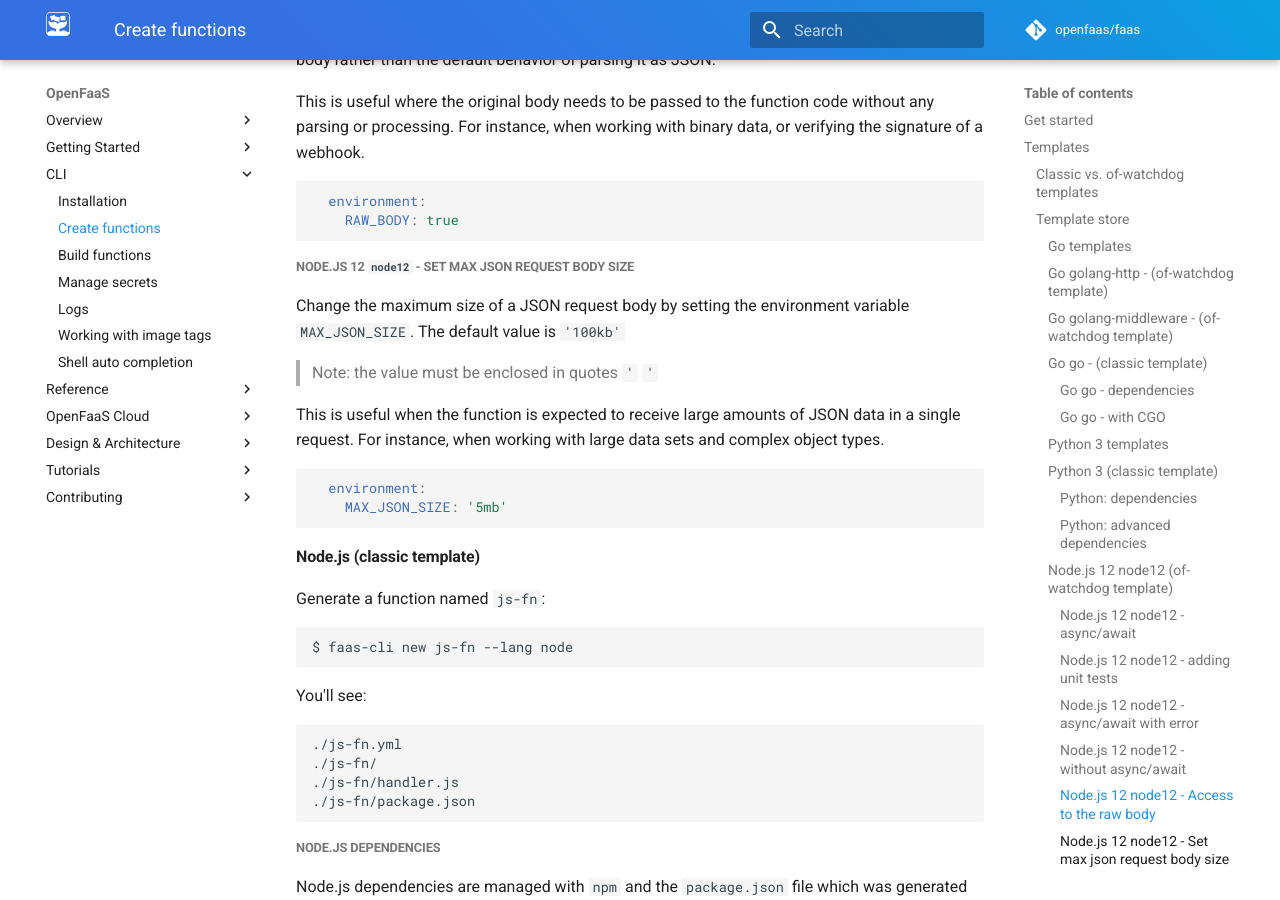
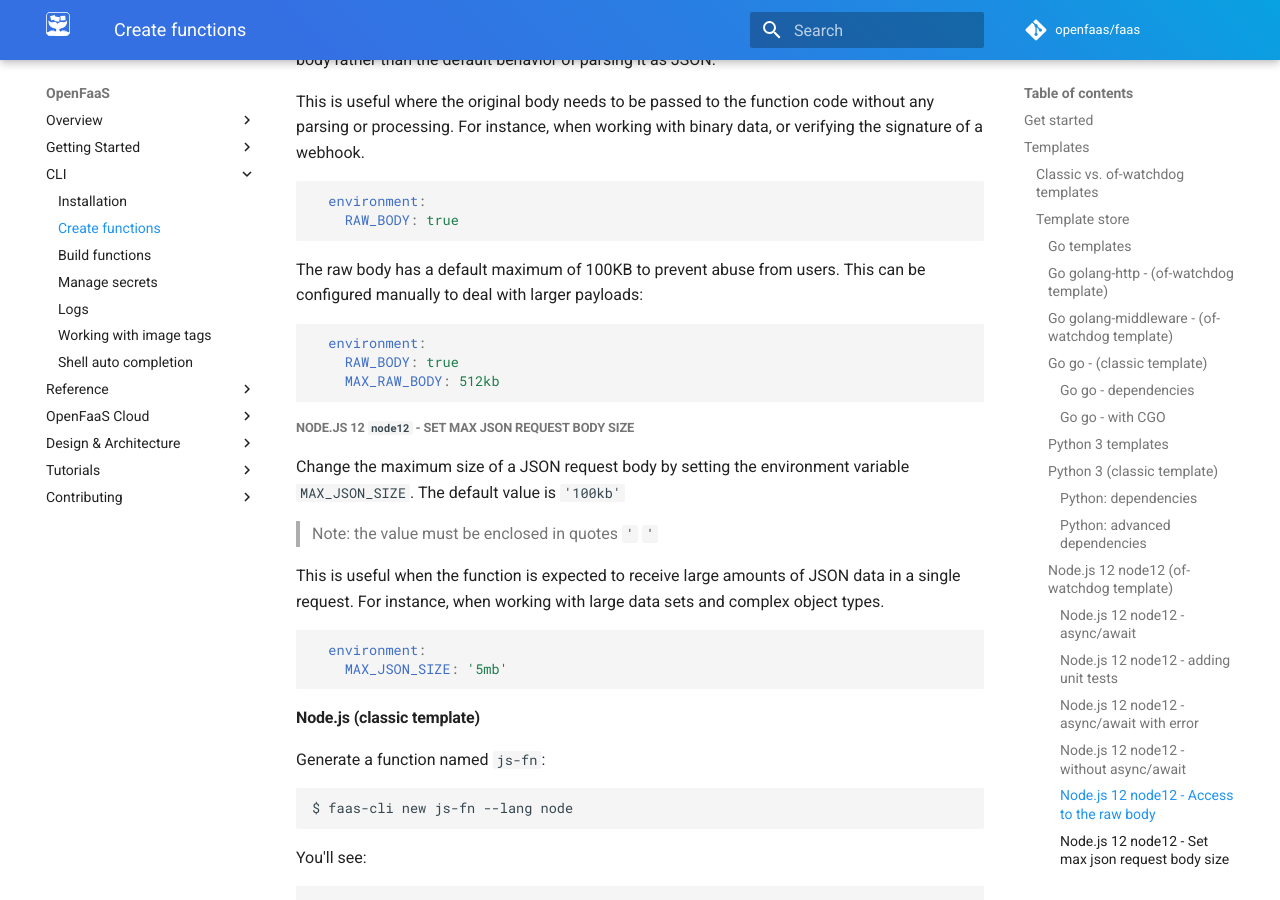
Before and after one commit to openfaas/docs, an MkDocs documentation site: the page built from docs/cli/templates.md, in a window 1280 px wide and 900 px high, scrolled down 8626 px. Built offline with MkDocs 1.6.1 and Material for MkDocs 9.7.7, drawn with Linux system fonts in a browser that asks for light colours; comment, search, counter and statistics services are not loaded.

Commit message:
Update docs for max body size in node12 template
Closes: #252 by @fundef1

Signed-off-by: Alex Ellis (OpenFaaS Ltd) <alexellis2@gmail.com>

````diff
--- a/docs/cli/templates.md
+++ b/docs/cli/templates.md
@@ -390,6 +390,7 @@ module.exports = (event, context) => {
 ```
 
 ##### Node.js 12 `node12` - Access to the raw body
+
 Set the environment variable `RAW_BODY` to `true` to set the `context.body` to the original request body rather than the default behavior of parsing it as JSON.
 
 This is useful where the original body needs to be passed to the function code without any parsing or processing. For instance, when working with binary data, or verifying the signature of a webhook.
@@ -399,7 +400,16 @@ This is useful where the original body needs to be passed to the function code w
     RAW_BODY: true
 ```
 
+The raw body has a default maximum of 100KB to prevent abuse from users. This can be configured manually to deal with larger payloads:
+
+```yaml
+  environment:
+    RAW_BODY: true
+    MAX_RAW_BODY: 512kb
+```
+
 ##### Node.js 12 `node12` - Set max json request body size
+
 Change the maximum size of a JSON request body by setting the environment variable `MAX_JSON_SIZE`. The default value is `'100kb'`
 > Note: the value must be enclosed in quotes `'` `'`
 
````
